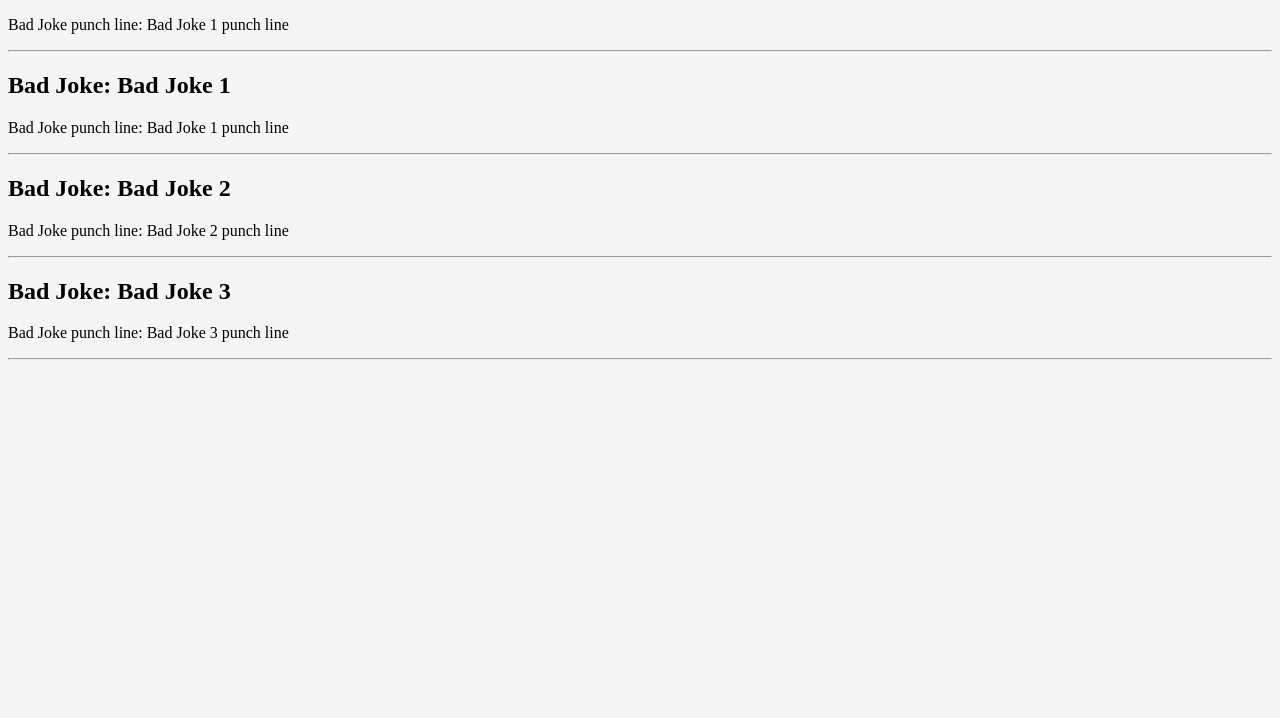
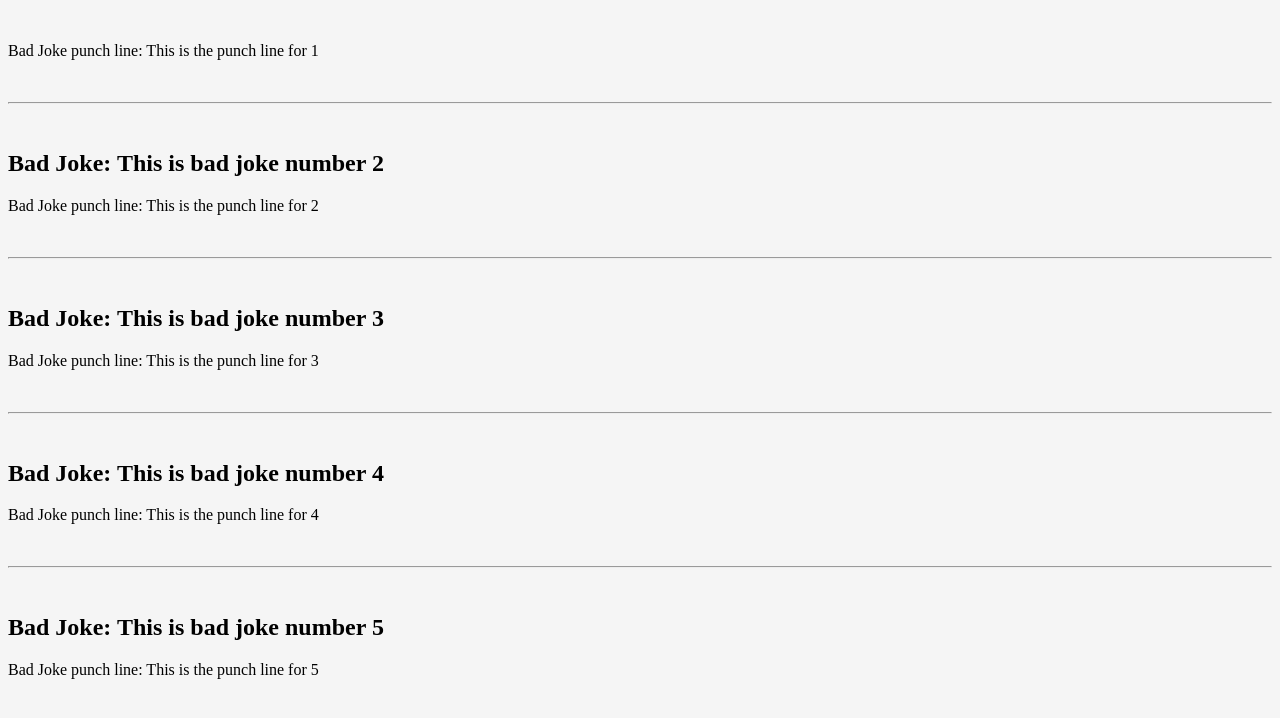
Before and after one commit to paddykool/ReactApp, a React app: page / in a window 1280 px wide. Shown: the top 718 px of the page. Built offline with nearby package versions, Linux system fonts and the light colour scheme.

Commit message:
Mapping data to components

```diff
--- a/App4.js
+++ b/App4.js
@@ -1,13 +1,32 @@
 import React from "react"
 import Joke from "./components/Joke"
+import jokeData from "./jokeData"
 
 function App() {
-    return (<div>
-        <Joke punchLine="Bad Joke 1 punch line"/>
-        <Joke joke="Bad Joke 1" punchLine="Bad Joke 1 punch line"/>
-        <Joke joke="Bad Joke 2" punchLine="Bad Joke 2 punch line"/>
-        <Joke joke="Bad Joke 3" punchLine="Bad Joke 3 punch line"/>
-    </div>)
+
+    const jokeComponents = jokeData.map(
+        function(joke) {
+            return <Joke key={joke.id} expectation={joke.expectation} punchLine={joke.punchLine} />
+        }
+    )
+
+    // const jokeComponents = jokeData.map(joke => <Joke key={joke.id} expectation={joke.expectation} punchLine={joke.punchLine} />)
+
+    return (
+        <div>
+            {jokeComponents}
+        </div>
+    )
+
+
 }
 
 export default App
+
+
+  // return (<div>
+    //     <Joke punchLine="Bad Joke 1 punch line"/>
+    //     <Joke expectation="Bad Joke 2" punchLine="Bad Joke 2 punch line"/>
+    //     <Joke expectation="Bad Joke 3" punchLine="Bad Joke 3 punch line"/>
+    //     <Joke expectation="Bad Joke 4" punchLine="Bad Joke 5 punch line"/>
+    // </div>)
--- a/components/Joke.js
+++ b/components/Joke.js
@@ -2,14 +2,16 @@ import React from "react"
 
 function Joke(props) {
     console.log(props)
-    console.log(props.joke)
-    if(props.joke === undefined)
+    console.log(props.expectation)
+    if(props.expectation === undefined)
         console.log("props.Joke was undefined")
 
     return (
         <div>
-            <h2 style={{display: props.joke ? "block" : "none"}}>Bad Joke: {props.joke}</h2>
+            <br />
+            <h2 style={{display: props.expectation ? "block" : "none"}}>Bad Joke: {props.expectation}</h2>
             <p>Bad Joke punch line: {props.punchLine}</p>
+            <br />
             <hr />
         </div>
     )
--- /dev/null
+++ b/jokeData.js
@@ -0,0 +1,28 @@
+const jokeData = [
+    {
+        id: 1,
+        punchLine: "This is the punch line for 1"
+    },
+    {
+        id: 2,
+        expectation: "This is bad joke number 2",
+        punchLine: "This is the punch line for 2"
+    },
+    {
+        id: 3,
+        expectation: "This is bad joke number 3",
+        punchLine: "This is the punch line for 3"
+    },
+    {
+        id: 4,
+        expectation: "This is bad joke number 4",
+        punchLine: "This is the punch line for 4"
+    },
+    {
+        id: 5,
+        expectation: "This is bad joke number 5",
+        punchLine: "This is the punch line for 5"
+    },
+]
+
+export default jokeData
```
